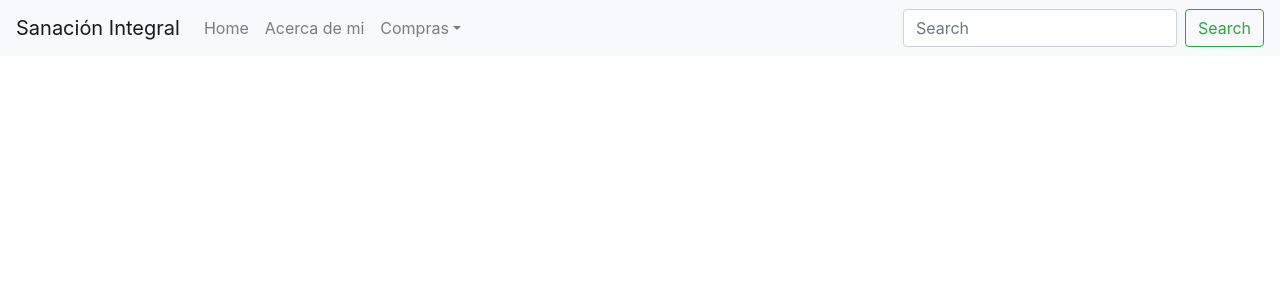
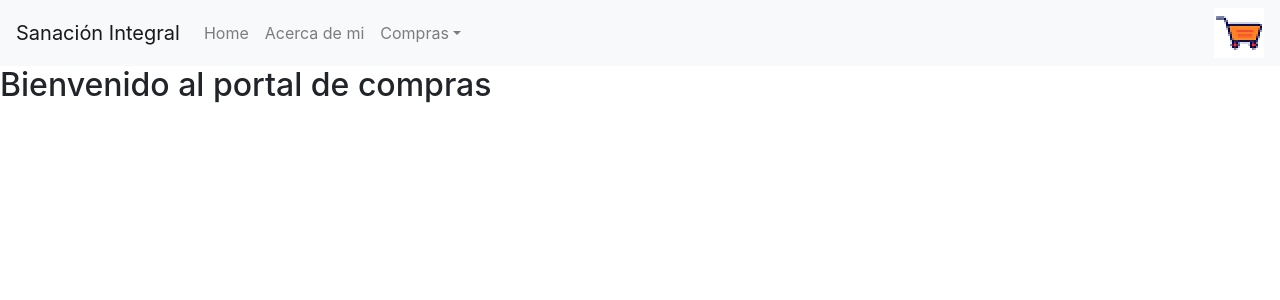
Before and after one commit to PablitoDT14/CursoReact, a React (Create React App) app: page / in a window 1280 px wide. Shown: the top 300 px of the page. Built offline with nearby package versions, Linux system fonts and the light colour scheme; the HTML template or start-up script is replaced by a standard one.

Commit message:
cambiosDesafio

```diff
--- a/src/App.js
+++ b/src/App.js
@@ -1,10 +1,15 @@
 import './App.css';
 import NavBar from './components/NavBar'
 import 'bootstrap/dist/css/bootstrap.min.css';
+import ItemListContainer from './components/ItemListContainer'
 
 function App() {
   return (
+    <div>
       <NavBar/>
+      <ItemListContainer greeting="Bienvenido al portal de compras"/>
+    </div>
+
   );
 }
 
--- /dev/null
+++ b/src/components/CartWidget.js
@@ -0,0 +1,13 @@
+//icono del carrito en la navbar
+import React from "react";
+import {Component} from "react"
+import Carrito from "./carrito.png"
+
+function CartWidget(){
+    return (
+        <img src={Carrito} alt="carro"></img>
+    )
+
+}
+
+export default CartWidget;
--- /dev/null
+++ b/src/components/ItemListContainer.js
@@ -0,0 +1,13 @@
+//dentro del app.js, debajo de la navbar, tiene que llevar una propiedad llamada greeting
+//y eso debe tener un saludo que va a renderizar el saludo
+import React from 'react'
+
+function ItemListContainer(props){
+    return(
+        <div>
+            <h2>{props.greeting}</h2>
+        </div>
+    )
+}
+
+export default ItemListContainer
--- a/src/components/NavBar.js
+++ b/src/components/NavBar.js
@@ -1,8 +1,10 @@
 import React from 'react'
 import { Navbar, Nav, NavDropdown, Form, FormControl, Button  } from 'react-bootstrap'
+import CartWidget from './CartWidget'
 
-export default function NavBar() {
+function NavBar() {
     return (
+      <div>
         <Navbar bg="light" expand="lg">
         <Navbar.Brand href="#home">Sanación Integral</Navbar.Brand>
         <Navbar.Toggle aria-controls="basic-navbar-nav" />
@@ -15,11 +17,11 @@ export default function NavBar() {
           <NavDropdown.Item href="#action/3.2">Meditaciones</NavDropdown.Item>
         </NavDropdown>
     </Nav>
-    <Form inline>
-      <FormControl type="text" placeholder="Search" className="mr-sm-2" />
-      <Button variant="outline-success">Search</Button>
-    </Form>
+    <CartWidget/>
   </Navbar.Collapse>
   </Navbar>
+</div>
     )
 }
+
+export default NavBar
```
Also changed, not shown: src/components/carrito.png (added), 1 other file (tests, documents, lock files or other folders). Lines whose indentation alone changed are shown as unchanged.
